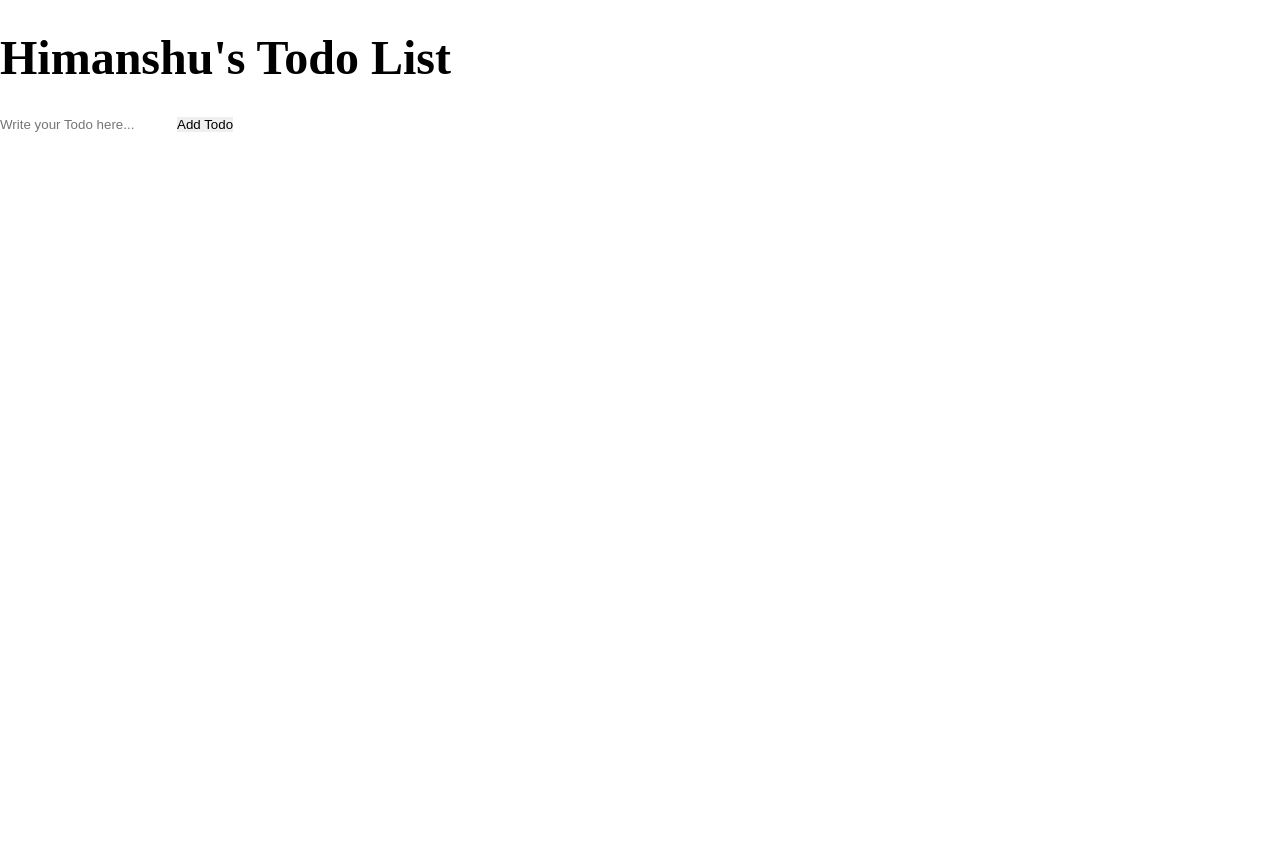
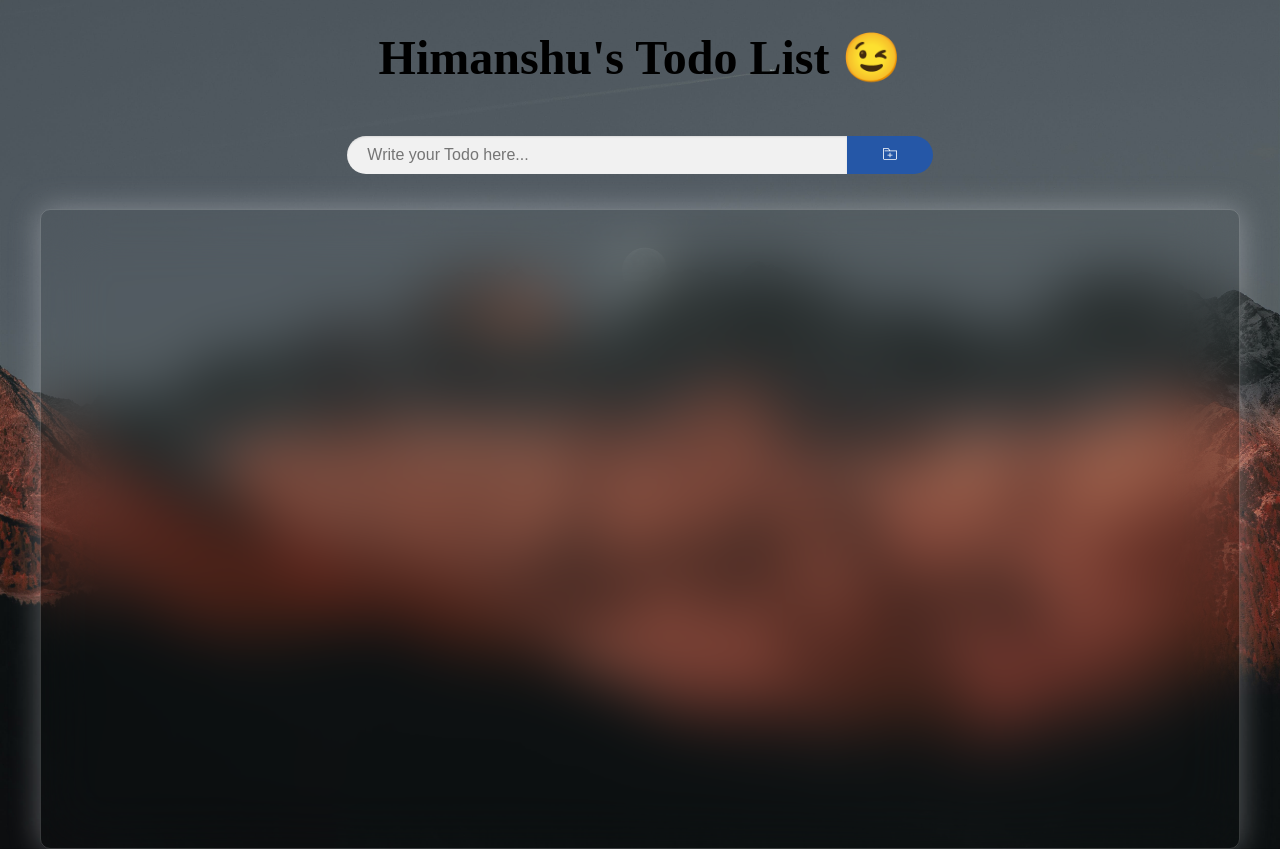
Before and after one commit to himanshu-jethi/todo-app, a plain HTML site: page index.html in a window 1280 px wide. Before the commit the page ends 800 px from the top, so only its background shows below. Drawn offline with Linux system fonts and the light colour scheme.

Commit message:
added styling

```diff
--- a/app.js
+++ b/app.js
@@ -27,15 +27,19 @@ function addTodo(event, todoItem){
 
     const newCheckbox = document.createElement('input');
     newCheckbox.setAttribute('type', 'checkbox');
+    newCheckbox.setAttribute('name', 'toggle-complete');
     newCheckbox.setAttribute('class', 'todo-complete');
     newCheckbox.addEventListener('click', (event) => toggleComplete(event, todoItem.complete, newElement));
     newCheckbox.checked = Boolean(todoItem?.complete);
 
     const text = document.createTextNode(input.value.trim() || String(todoItem?.todoText));
 
+    const deleteImg = document.createElement('img');
+    deleteImg.setAttribute('src', './delete.svg');
+
     const newButton = document.createElement('button');
     newButton.setAttribute('class', 'remove-todo-item');
-    newButton.appendChild(document.createTextNode('🗑️'));
+    newButton.appendChild(deleteImg);
     newButton.addEventListener('click', (event) => removeTodo(event, todoItem?.id || newElement.getAttribute('id')));
 
     newElement.appendChild(newCheckbox);
@@ -59,10 +63,9 @@ function addTodo(event, todoItem){
 function removeTodo(event, id){
     event.preventDefault();
 
-    todoList.removeChild(event.target.parentElement);
+    todoList.removeChild(event.currentTarget.parentElement);
 
     todos = todos.filter(todo => todo.id !== id);
-    localStorage.clear();
     localStorage.setItem('todos', JSON.stringify(todos));
 }
 
--- a/index.html
+++ b/index.html
@@ -8,10 +8,10 @@
 </head>
 <body>
     <div id="todo-app">
-        <h1>Himanshu's Todo List</h1>
+        <h1>Himanshu's Todo List 😉</h1>
         <form>
             <section id="input-section">
-                <input type="text" name="todo-input" id="todo-input" placeholder="Write your Todo here..."><button id="add-todo">Add Todo</button>
+                <input type="text" name="todo-input" id="todo-input" placeholder="Write your Todo here..."><button id="add-todo" title="Add Todo"><img src="./icon.svg" alt="add-icon"/></button>
             </section>
             <section id="list-section">
                 <ul id="todo-list"></ul>
--- a/style.css
+++ b/style.css
@@ -6,11 +6,112 @@
 }
 .complete{
     text-decoration: line-through;
+    opacity: 0.5;
+    transform: all 3s;
 }
+
 ul{
     list-style-type: none;
 }
+body{
+  background-image: url('./background.jpg');
+  background-position: center;
+  background-size: cover;
+  background-attachment: scroll;
+  background-repeat: no-repeat;
+}
 h1{
     font-size: 3rem;
-    margin: 30px auto;
+    margin: 30px;
+    display: flex;
+    justify-content: center;
+    align-items: center;
 }
+#input-section {
+    display: flex;
+    justify-content: center;
+    align-items: center;
+    padding: 20px;
+}
+
+#todo-input {
+    flex: 1;
+    max-width: 500px;
+    padding: 10px 20px;
+    border-radius: 999px 0 0 999px;
+    font-size: 1rem;
+    background-color: #f1f1f1;
+    color: #000;
+    outline: none;
+    box-shadow: inset 0 1px 2px rgba(0, 0, 0, 0.1);
+    transition: background-color 0.3s, box-shadow 0.3s;
+}
+
+#todo-input:focus {
+    background-color: #eee;
+    box-shadow: 0 0 0 1px #e74c3c;
+}
+#input-section:focus-within #add-todo {
+    box-shadow: 0 0 0 1px #e74c3c;
+}
+
+#add-todo {
+    outline: none;
+    color: white;
+    padding: 10px 36px;
+    border-radius: 0 999px 999px 0;
+    background-color: #2557a7;
+    font-size: 1rem;
+    cursor: pointer;
+    transition: background-color 0.2s;
+}
+#add-todo:hover{
+    background-color: #1b4890;
+}
+#add-todo:active{
+    background-color:#356abe
+}
+
+
+#list-section{
+    margin-top: 15px;
+    padding-left: 30px;
+    padding-right: 30px;
+}
+ul{
+    backdrop-filter: blur(30px);
+    box-shadow: 0px 0px 30px rgba(227, 228, 237, 0.37);
+    border: 1px solid rgba(255, 255, 255, 0.18);
+    border-radius: 10px;
+    min-height: 80vh;
+    width: 100%;
+    max-width: 1200px;
+    margin-right: auto;
+    margin-left: auto;
+    padding: 25px;
+}
+
+li{
+    font-size: 1.2rem;
+    max-width: 800px;
+    padding: 0px 0px 0px 18px;
+    border: 2px solid white;
+    border-radius: 13px;
+    margin: 30px auto 30px auto;
+    background-color: #eaf6ff;
+    display: flex;
+    justify-content: space-between;
+    align-items: center;
+}
+.remove-todo-item{
+    padding: 15px 19px 15px 19px;
+    text-decoration: none;
+    background-color: #c0392b;
+    margin-left: 15px;
+    border-radius: 11px;
+}
+input[type="checkbox"]{
+    margin-right: 15px;
+    transform: scale(1.5);
+  -webkit-transform: scale(1.5);
+}
```
Also changed, not shown: background.jpg (added), delete.svg (added), icon.svg (added).
